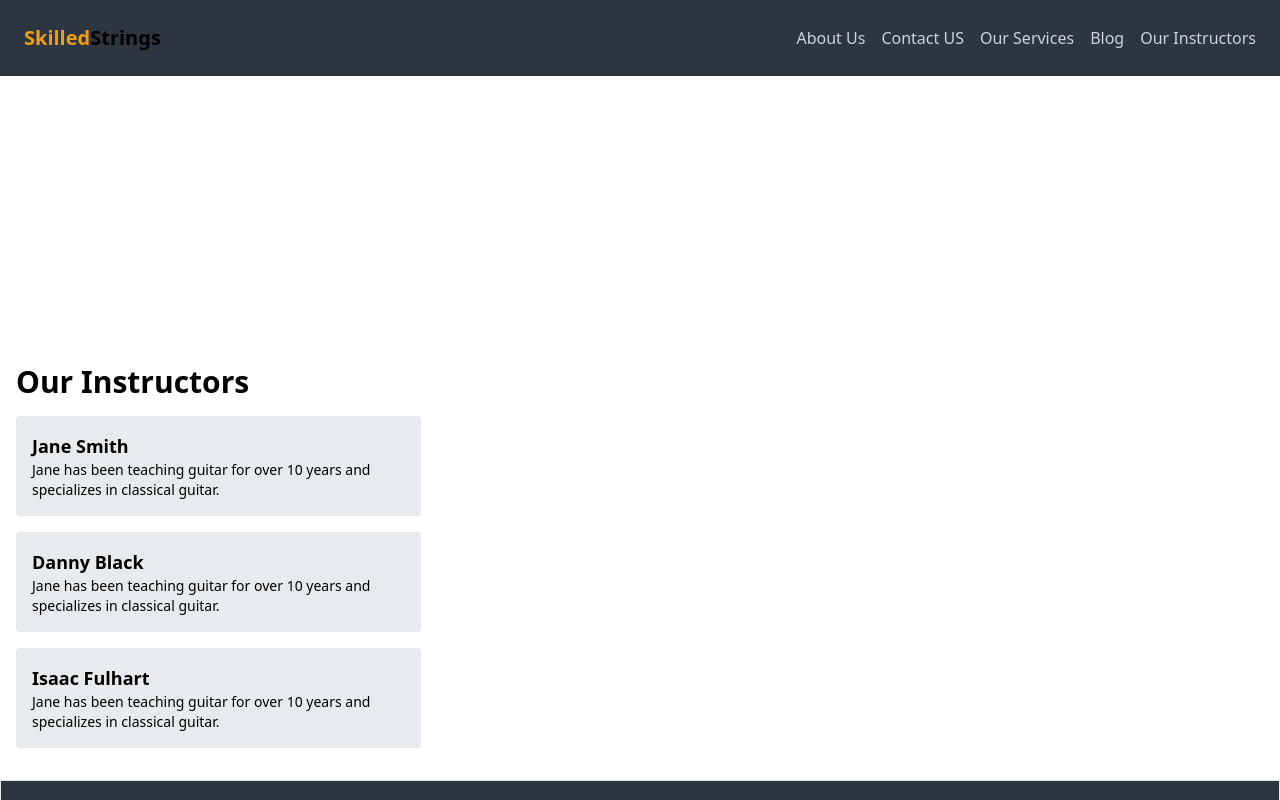
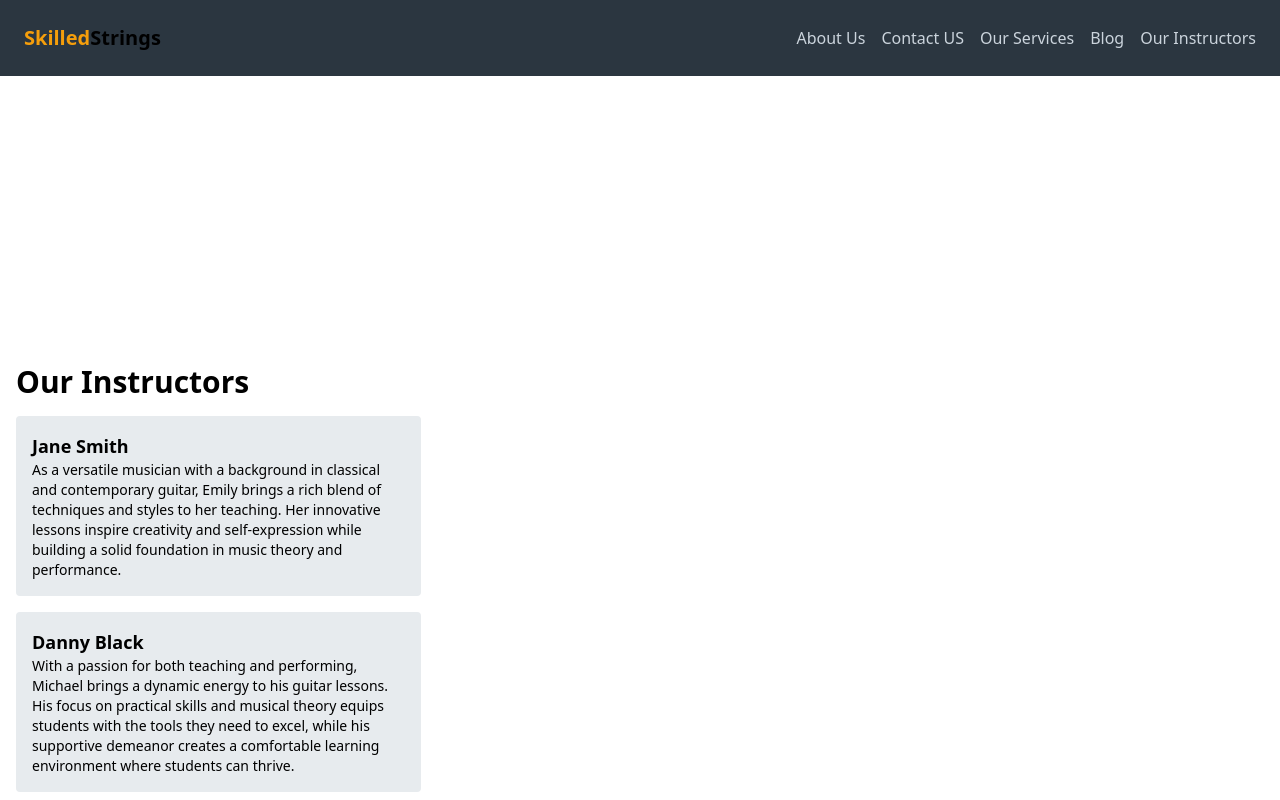
Before and after one commit to NayelBereket/web-development-final, a Nuxt app: page /page5 in a window 1280 px wide. Shown: the top 800 px of the page. Built offline with nearby package versions, Linux system fonts and the light colour scheme.

Commit message:
Update page5.vue

```diff
--- a/pages/page5.vue
+++ b/pages/page5.vue
@@ -4,7 +4,7 @@
       <div class="grid grid-cols-1 md:grid-cols-2 lg:grid-cols-3 gap-4">
         <div class="bg-gull-gray-100 p-4 rounded">
           <h3 class="text-lg font-semibold">Jane Smith</h3>
-          <p class="text-sm">Jane has been teaching guitar for over 10 years and specializes in classical guitar.</p>
+          <p class="text-sm">As a versatile musician with a background in classical and contemporary guitar, Emily brings a rich blend of techniques and styles to her teaching. Her innovative lessons inspire creativity and self-expression while building a solid foundation in music theory and performance.</p>
         </div>
         <!-- Add more instructors -->
       </div>
@@ -12,7 +12,7 @@
       <div class="grid grid-cols-1 md:grid-cols-2 lg:grid-cols-3 gap-4">
         <div class="bg-gull-gray-100 p-4 rounded">
           <h3 class="text-lg font-semibold">Danny Black</h3>
-          <p class="text-sm">Jane has been teaching guitar for over 10 years and specializes in classical guitar.</p>
+          <p class="text-sm">With a passion for both teaching and performing, Michael brings a dynamic energy to his guitar lessons. His focus on practical skills and musical theory equips students with the tools they need to excel, while his supportive demeanor creates a comfortable learning environment where students can thrive.</p>
         </div>
         <!-- Add more instructors -->
       </div>
@@ -20,7 +20,7 @@
       <div class="grid grid-cols-1 md:grid-cols-2 lg:grid-cols-3 gap-4">
         <div class="bg-gull-gray-100 p-4 rounded">
           <h3 class="text-lg font-semibold">Isaac Fulhart</h3>
-          <p class="text-sm">Jane has been teaching guitar for over 10 years and specializes in classical guitar.</p>
+          <p class="text-sm">A seasoned guitarist and dedicated instructor, David fosters a supportive and encouraging environment for students of all levels. His patient demeanor and comprehensive curriculum ensure steady progress and a deep understanding of musical concepts.</p>
         </div>
         <!-- Add more instructors -->
       </div>
```
